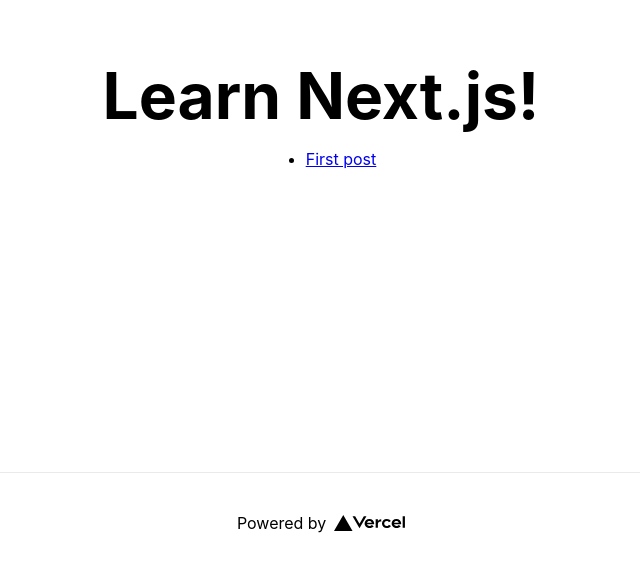
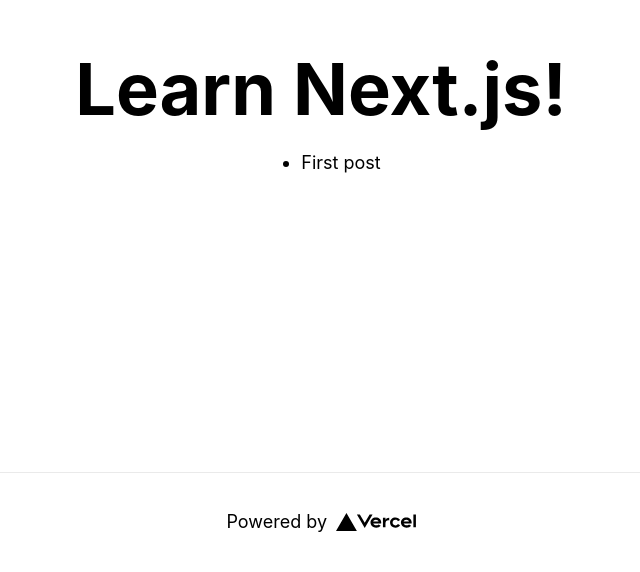
Before and after one commit to fermercadal/nextjs-training, a Next.js app: page / in a window 1280 px wide. Shown: the part 228-800 px from the top of the page, without its empty margins (319-959 px from the left). Built offline with nearby package versions, Linux system fonts and the light colour scheme.

Commit message:
Global and module css

```diff
--- /dev/null
+++ b/components/layout.module.css
@@ -0,0 +1,5 @@
+.container {
+  max-width: 36rem;
+  padding: 0 1rem;
+  margin: 3rem auto 6rem;
+}
--- /dev/null
+++ b/pages/_app.js
@@ -0,0 +1,5 @@
+import '../styles/global.css'
+
+export default function App({ Component, pageProps }) {
+  return <Component {...pageProps} />
+}
--- a/pages/index.js
+++ b/pages/index.js
@@ -17,7 +17,7 @@ export default function Home() {
         <nav>
           <ul>
             <li>
-              <Link href="/posts/first-post">First post</Link>
+              <Link href="/posts/first-post"><a>First post</a></Link>
             </li>
           </ul>
 
--- a/pages/posts/first-post.js
+++ b/pages/posts/first-post.js
@@ -1,9 +1,11 @@
 import Link from 'next/link';
 import Head from 'next/head';
 
+import Layout from '../../components/layout';
+
 export default function FirstPost() {
   return (
-    <>
+    <Layout>
       <Head>
         <title>First Post</title>
       </Head>
@@ -15,6 +17,6 @@ export default function FirstPost() {
           <a>Back to home</a>
         </Link>
       </nav>
-    </>
+    </Layout>
   )
 }
--- /dev/null
+++ b/styles/global.css
@@ -0,0 +1,27 @@
+html,
+body {
+  padding: 0;
+  margin: 0;
+  font-family: -apple-system, BlinkMacSystemFont, Segoe UI, Roboto, Oxygen, Ubuntu,
+    Cantarell, Fira Sans, Droid Sans, Helvetica Neue, sans-serif;
+  line-height: 1.6;
+  font-size: 18px;
+}
+
+* {
+  box-sizing: border-box;
+}
+
+a {
+  color: #0070f3;
+  text-decoration: none;
+}
+
+a:hover {
+  text-decoration: underline;
+}
+
+img {
+  max-width: 100%;
+  display: block;
+}
```
Also changed, not shown: components/layout.js (added, +7 -0 lines).
